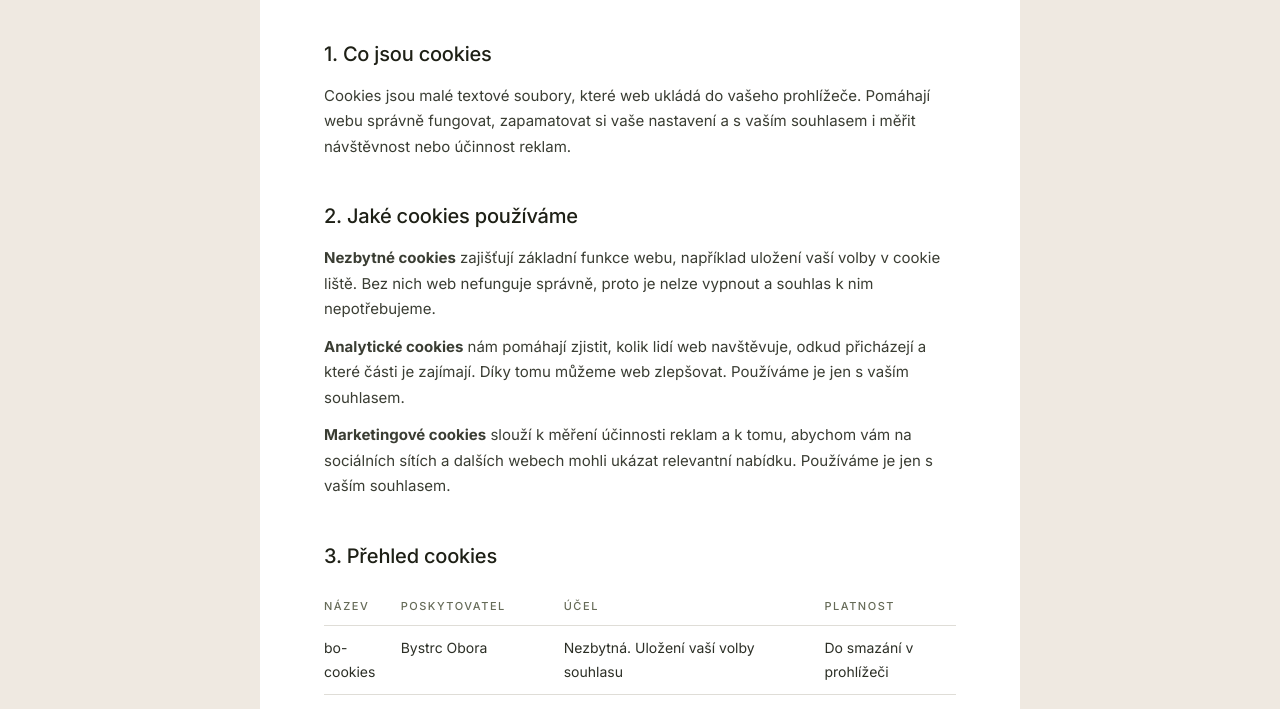
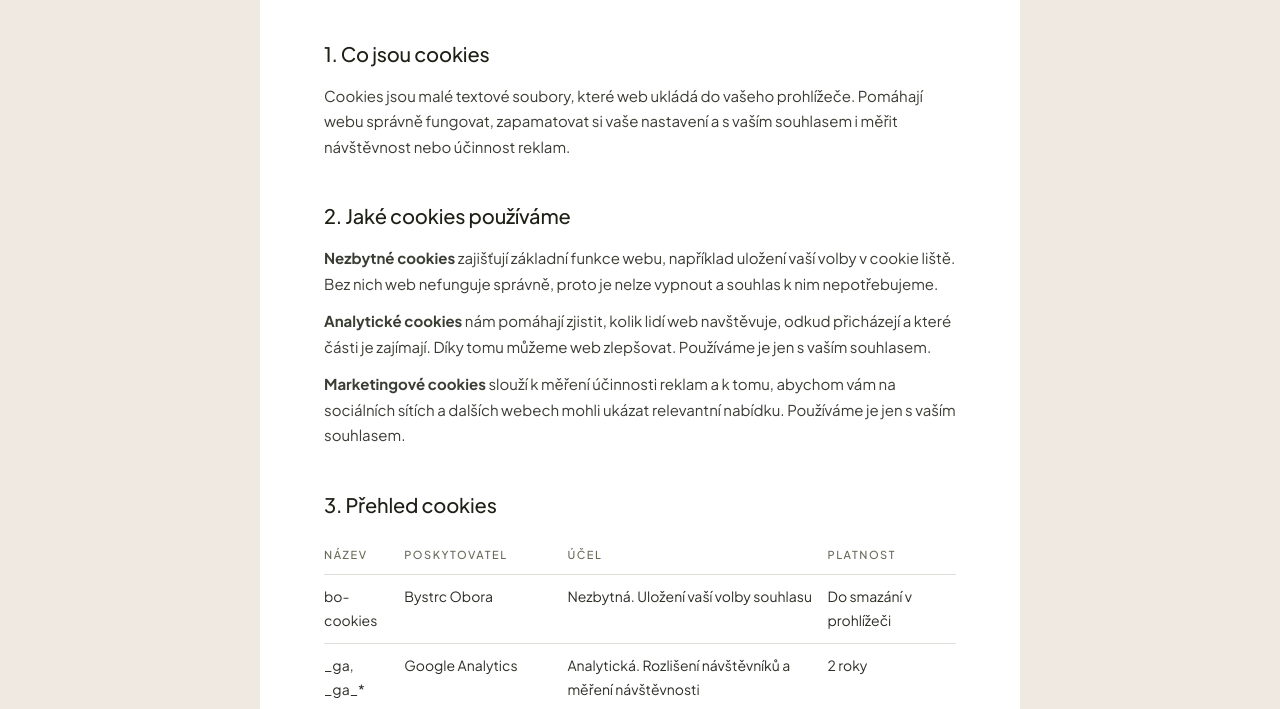
Before and after one commit to silviemolkova1-hash/web-bystrc, a plain HTML site: page cookies.html in a window 1280 px wide. Shown: the part 375-1084 px from the top of the page. Drawn offline with Linux system fonts and the light colour scheme.

Commit message:
Font: Plus Jakarta Sans
Co-Authored-By: Claude Opus 5.5 <noreply@anthropic.com>
Claude-Session: https://claude.ai/code/session_01H9SPLUsJMZYKqvVs6j6zJn

```diff
--- a/cookies.html
+++ b/cookies.html
@@ -2,10 +2,10 @@
 <html lang="cs"><head><meta charset="utf-8"><meta name="viewport" content="width=device-width,initial-scale=1">
 <title>Zásady cookies | Bystrc Obora</title>
 <link rel="preconnect" href="https://fonts.googleapis.com"><link rel="preconnect" href="https://fonts.gstatic.com" crossorigin>
-<link href="https://fonts.googleapis.com/css2?family=Inter:wght@300;400;500;700&display=swap" rel="stylesheet">
+<link href="https://fonts.googleapis.com/css2?family=Plus+Jakarta+Sans:wght@300;400;500;600;700&display=swap" rel="stylesheet">
 <style>
 *{box-sizing:border-box;margin:0;padding:0}
-body{font-family:Inter,system-ui,sans-serif;color:#2C2F26;background:#EFE9E1;line-height:1.7;font-size:16px;-webkit-font-smoothing:antialiased}
+body{font-family:"Plus Jakarta Sans",system-ui,sans-serif;color:#2C2F26;background:#EFE9E1;line-height:1.7;font-size:16px;-webkit-font-smoothing:antialiased}
 a{color:inherit}
 .wrap{max-width:1280px;margin:0 auto;padding:0 40px}
 header{position:sticky;top:0;z-index:10;background:#EFE9E1}
```
Also changed, not shown: index.html (+2 -2 lines), ochrana-osobnich-udaju.html (+2 -2 lines).
